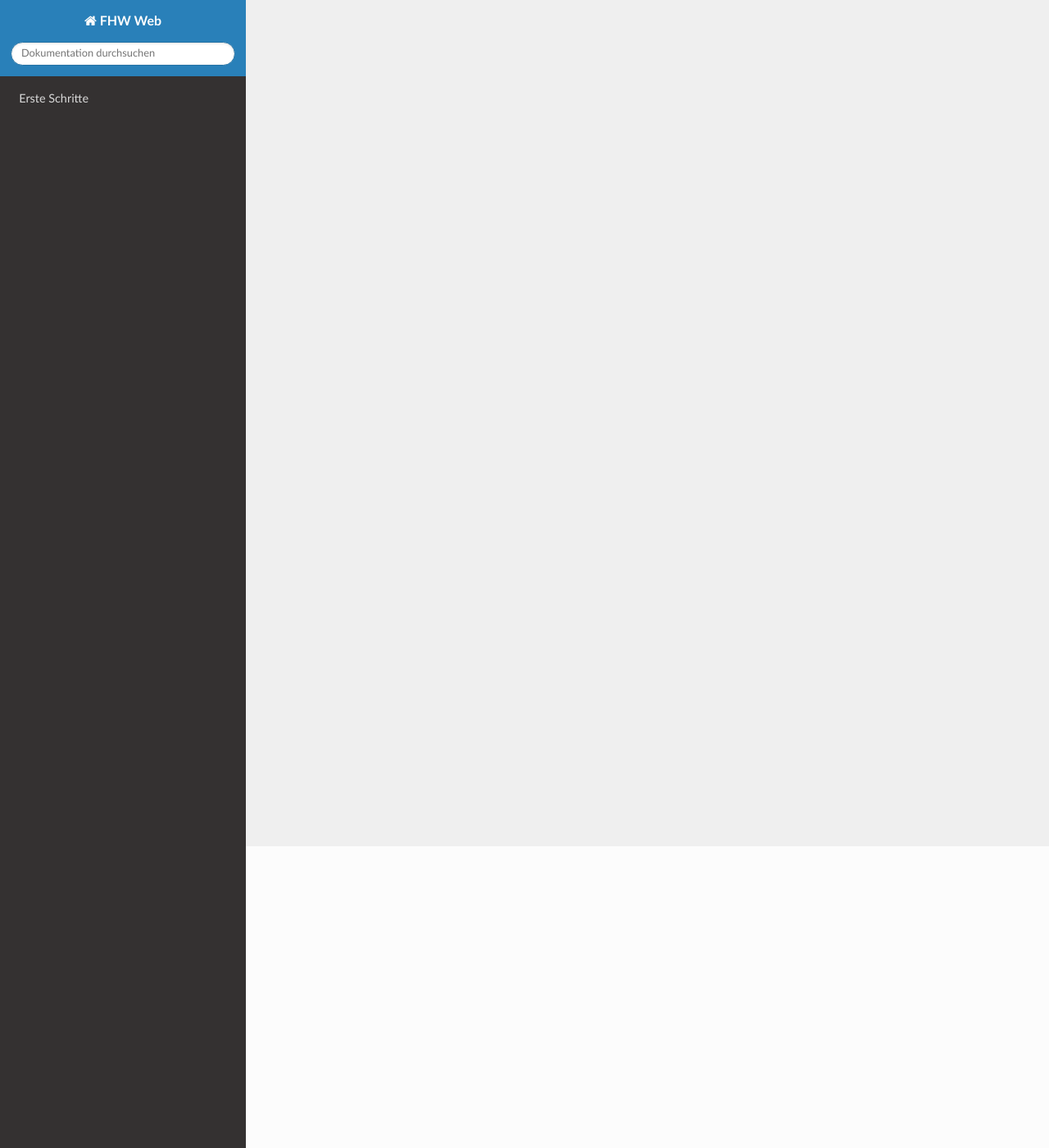
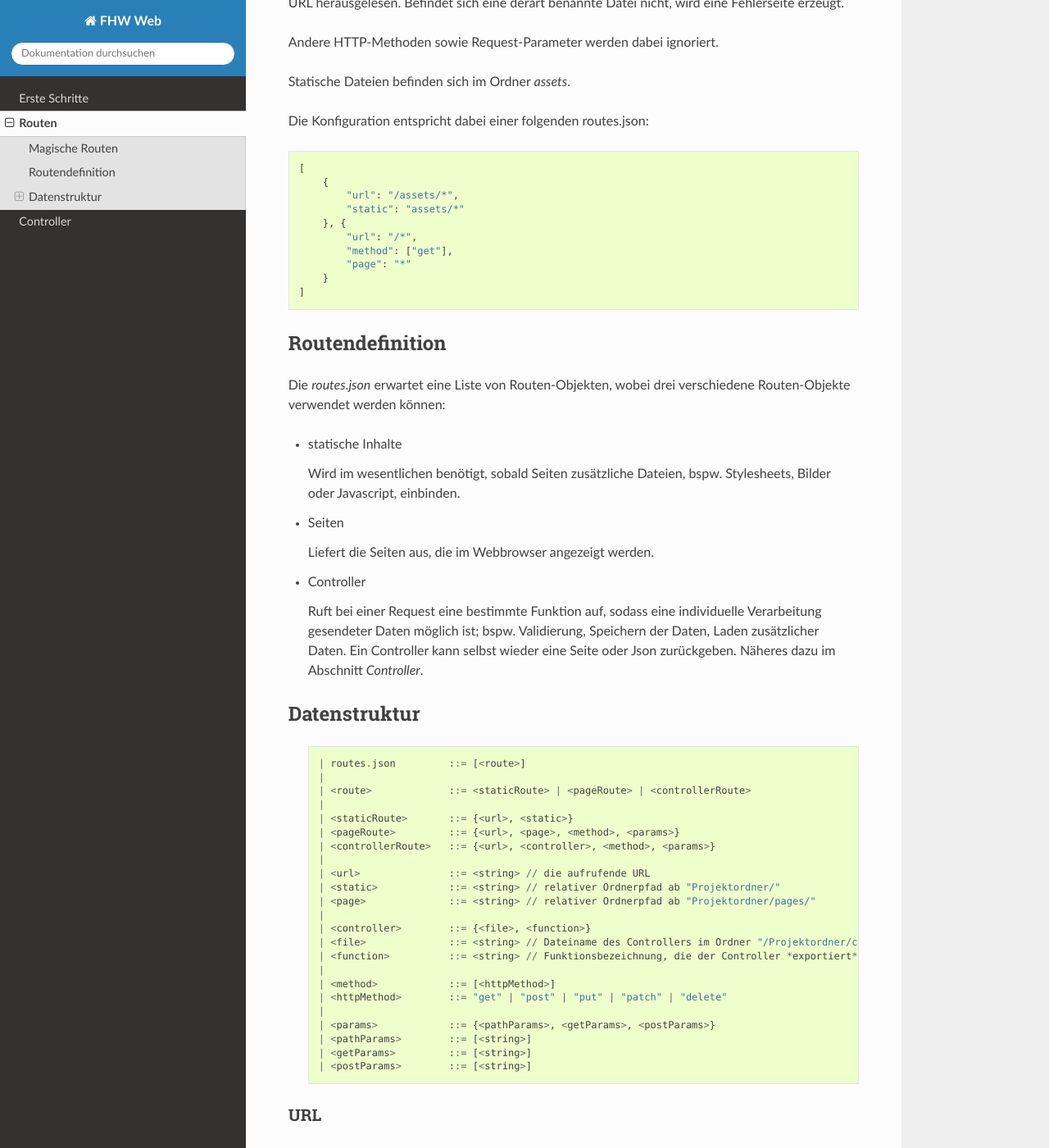
Before and after one commit to marianpg/fhw-web, a Sphinx documentation site: the page built from doc/source/routes.rst, in a window 1280 px wide and 1400 px high, scrolled down 368 px. Shown: the whole window at 82% size. Built offline with Sphinx 7.4.7 and the Read the Docs theme 2.0.0, drawn with Linux system fonts in a browser that asks for light colours; some of the changed text lies outside the part shown.

Commit message:
documentation + bugfix in generateErrorpage + helpers modified + controller modified

```diff
--- a/doc/source/index.rst
+++ b/doc/source/index.rst
@@ -15,3 +15,5 @@ Für Übung 01 ist *ausschließlich* das Kapitel "Erste Schritte" maßgeblich.
     :maxdepth: 2
 
     setup_and_start
+    routes
+    controller
--- a/doc/source/routes.rst
+++ b/doc/source/routes.rst
@@ -1,8 +1,160 @@
 Routen
 ======
 
-- "Magische Routen"
+Die Routendefinitionen werden in einer Datei `routes.json` beschrieben. Diese Datei muss ggf.
+erst im Projektordner angelegt werden. Existiert keine, verwendet das Framework automatisch
+*magische Routen*.
 
-- Im wesentlichen die Datenstruktur
 
-- Auswirkungen auf das Frontmatter
+Magische Routen
+^^^^^^^^^^^^^^^
+
+Diese Konfiguration definiert, dass ankommende GET-Requests als Resultat eine Seite
+erwarten. Die Seiten befinden sich im Ordner *pages*; der Dateiname wird automatisch
+aus der aufgerufenen URL herausgelesen. Befindet sich eine derart benannte Datei nicht, wird eine
+Fehlerseite erzeugt.
+
+Andere HTTP-Methoden sowie Request-Parameter werden dabei ignoriert.
+
+Statische Dateien befinden sich im Ordner *assets*.
+
+Die Konfiguration entspricht dabei einer folgenden routes.json::
+
+    [
+        {
+            "url": "/assets/*",
+            "static": "assets/*"
+        }, {
+            "url": "/*",
+            "method": ["get"],
+            "page": "*"
+        }
+    ]
+
+
+Routendefinition
+^^^^^^^^^^^^^^^^
+
+Die *routes.json* erwartet eine Liste von Routen-Objekten, wobei drei verschiedene
+Routen-Objekte verwendet werden können:
+
+
+- statische Inhalte
+
+  Wird im wesentlichen benötigt, sobald Seiten zusätzliche Dateien, bspw. Stylesheets,
+  Bilder oder Javascript, einbinden.
+
+
+- Seiten
+
+  Liefert die Seiten aus, die im Webbrowser angezeigt werden.
+
+- Controller
+
+  Ruft bei einer Request eine bestimmte Funktion auf, sodass eine individuelle
+  Verarbeitung gesendeter Daten möglich ist; bspw. Validierung, Speichern der Daten, Laden zusätzlicher
+  Daten.
+  Ein Controller kann selbst wieder eine Seite oder Json zurückgeben. Näheres dazu im Abschnitt *Controller*.
+
+
+
+Datenstruktur
+^^^^^^^^^^^^^
+    ::
+
+    | routes.json         ::= [<route>]
+    |
+    | <route>             ::= <staticRoute> | <pageRoute> | <controllerRoute>
+    |
+    | <staticRoute>       ::= {<url>, <static>}
+    | <pageRoute>         ::= {<url>, <page>, <method>, <params>}
+    | <controllerRoute>   ::= {<url>, <controller>, <method>, <params>}
+    |
+    | <url>               ::= <string> // die aufrufende URL
+    | <static>            ::= <string> // relativer Ordnerpfad ab "Projektordner/"
+    | <page>              ::= <string> // relativer Ordnerpfad ab "Projektordner/pages/"
+    |
+    | <controller>        ::= {<file>, <function>}
+    | <file>              ::= <string> // Dateiname des Controllers im Ordner "/Projektordner/controller"
+    | <function>          ::= <string> // Funktionsbezeichnung, die der Controller *exportiert*
+    |
+    | <method>            ::= [<httpMethod>]
+    | <httpMethod>        ::= "get" | "post" | "put" | "patch" | "delete"
+    |
+    | <params>            ::= {<pathParams>, <getParams>, <postParams>}
+    | <pathParams>        ::= [<string>]
+    | <getParams>         ::= [<string>]
+    | <postParams>        ::= [<string>]
+
+
+URL
+"""
+
+Bei `<url>` wird angegeben, auf welche URL eine Route-Definition gilt. Im einfachsten Fall ist das
+eine bestimmte Route, bspw. */impressum*. Darüber hinaus ist es auch möglich einer Vielzahl von
+URLs zu entsprechen. Mit der Verwendung eines *\** werden beliebig viele, verschiedene gültige Zeichen
+bei der Zuordnung berücksichtigt (whitelist). Bspw. */\** oder */2018-04-\**. Ersteres kommt bei den
+magischen Routen zum Einsatz; Letzteres würde URLs entsprechen, die mit "/2018-04-" beginnen.
+
+Zusätzlich lassen sich *Pfadparameter* angeben. Bspw. enthält die URL-Definition
+*/guestbook_entries/:year/:month/* zwei Pfadparameter "year" und "month".
+Eine konkrete aufrufende URL könnte wie folgt aussehen *http:localhost:8080/guestbook_entries/2018/04*.
+Durch die Angabe der Pfadparameter in der URL-Definition werden die Variablen "year" und "month"
+mit den jeweiligen Werten "2018" und "04" im Frontmatter zugreifbar.
+Eine weitere Beschreibung zu Parametern findet sich unten im Abschnitt *Parameter*.
+
+
+Static und Page Route
+"""""""""""""""""""""
+
+`<static>` und `<page>` geben an, welche Dateien geliefert werden sollen. Auch hier ist es möglich,
+ähnlich der URL-Angabe, mit einem *\** eine whitelist zu definieren.
+
+
+Controller Route
+""""""""""""""""
+::
+
+    {
+        "url": "guestbook",
+        "method": ["get"],
+        "controller": {
+            "file": "guestbook",
+            "function": "listAll"
+        }
+    }
+
+Soll auf eine Route nicht gleich eine Seite geliefert, sondern erst eine Funktion aufgerufen werden,
+wird diese Controller Definition verwendet.
+Diese setzt sich aus der Angabe des Dateinamens sowie des Funktionsnamens zusammen, wobei die Datei im Ordner
+*controller* enthalten sein muss.
+
+Im Abschnitt *Controller* werden diese näher beschrieben.
+
+
+HTTP Methoden
+"""""""""""""
+
+Es ist möglich eine oder mehrere HTTP-Methoden bei einem Routen-Objekt zu definieren.
+
+
+Parameter
+"""""""""
+
+Bei `<params>` kann wieder eine whitelist von Parametern übergeben werden.
+Es findet somit an dieser Stelle eine Definition statt, welche Parameter erlaubt sind.
+Anders benannte werden verworfen.
+
+Die ausgelesenen Parameter werden in das Frontmatter eingespeist. Dort sind die dann
+nicht über das page, sondern über das *request*-Objekt zugreifbar. Bspw. zum Ausgeben
+einer Liste von Gästebucheinträgen sähe eine page wie folgt aus::
+
+
+    {{#each request.post.guestbookEntries}}
+
+        <p>{{this.author}}: {{this.text}}</p>
+
+    {{/each}}
+
+In diesem Beispiel werden alle Einträge per Post-Request in der Variablen "guestbookEntries"
+übergeben.
--- a/package.json
+++ b/package.json
@@ -1,7 +1,7 @@
 {
   "name": "fhw-web",
   "description": "Framework zur Übung 'Web-Anwendungen' an der Fachhochschule Wedel",
-  "version": "0.6.1",
+  "version": "0.6.2",
   "scripts": {
     "compile": "babel --presets es2015 --plugins transform-runtime -d lib/ src/",
     "prepublish": "npm run compile",
@@ -11,6 +11,7 @@
   "dependencies": {
     "babel-runtime": "^6.26.0",
     "body-parser": "^1.18.2",
+    "cookie-parser": "^1.4.3",
     "css-validator": "^0.8.0",
     "express": "^4.16.2",
     "handlebars": "^4.0.11",
```
Also changed, not shown: doc/source/controller.rst (added, +97 -0 lines), pages/cookie.hbs (added, +12 -0 lines), pages/helper-example.hbs (+9 -0 lines), 8 other files.
